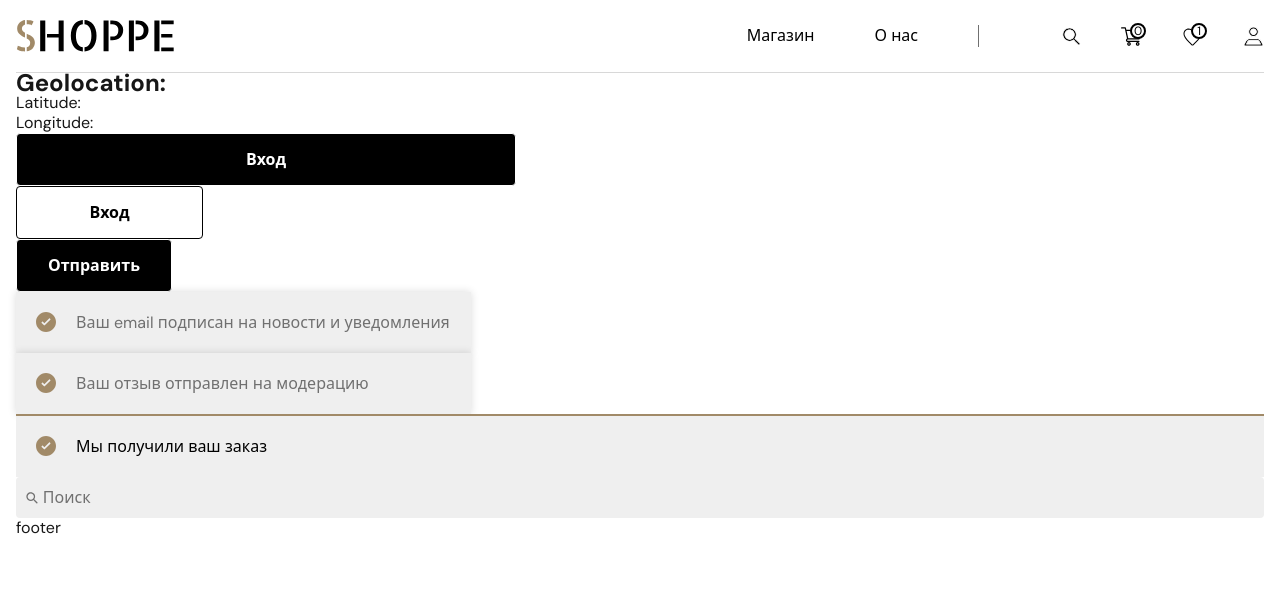
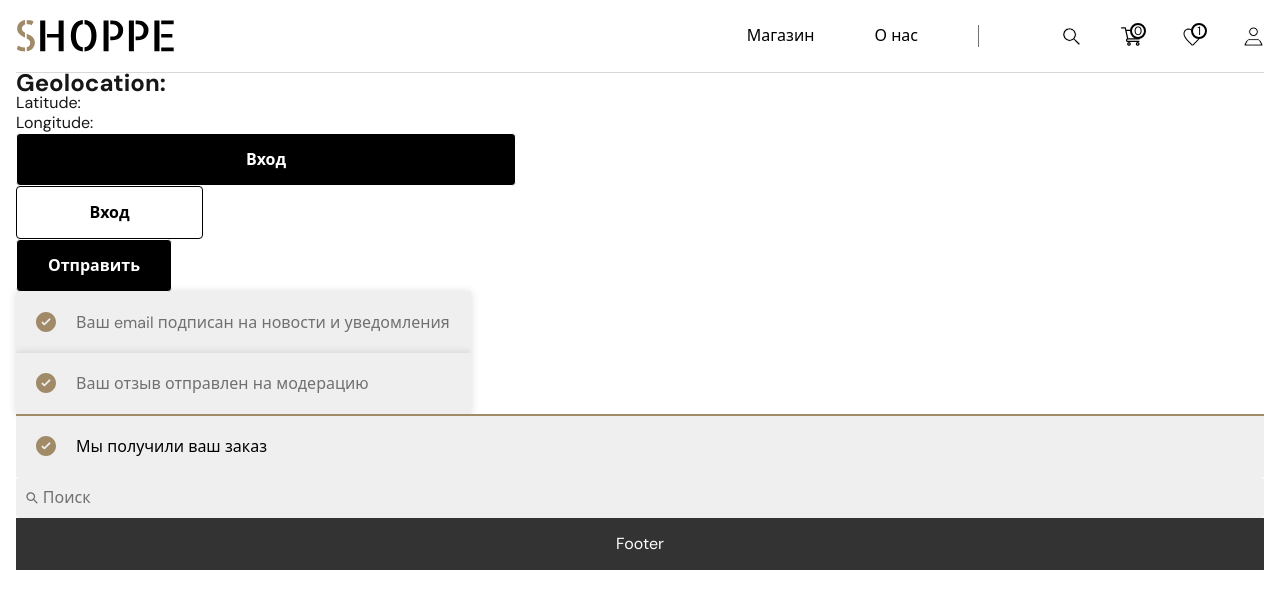
Before and after one commit to ministrov/shoppe-ecommerce-next, a Next.js app: page / in a window 1280 px wide. Shown: the top 608 px of the page. Built offline with nearby package versions, Linux system fonts and the light colour scheme; no server answers.

Commit message:
feat: create a layouts folder to store a header and footer for layout

```diff
--- a/app/layout.tsx
+++ b/app/layout.tsx
@@ -1,7 +1,8 @@
 import type { Metadata } from 'next';
-import { Header } from '@/components/header/Header';
+import { Header } from '@/layouts/header/Header';
 import { dmSans } from '@/styles/fonts';
 import './globals.css';
+import { Footer } from '@/layouts/footer/Footer';
 
 export const metadata: Metadata = {
   title: 'Create Next App',
@@ -19,7 +20,7 @@ export default function RootLayout({
         <div className='container'>
           <Header />
           <main>{children}</main>
-          <footer>footer</footer>
+          <Footer />
         </div>
       </body>
     </html>
--- /dev/null
+++ b/layouts/footer/Footer.module.css
@@ -0,0 +1,6 @@
+.footer {
+  padding: 1rem;
+  background-color: #333;
+  color: #fff;
+  text-align: center;
+}
--- /dev/null
+++ b/layouts/footer/Footer.tsx
@@ -0,0 +1,5 @@
+import styles from './Footer.module.css';
+
+export const Footer = () => {
+  return <footer className={styles.footer}>Footer</footer>;
+};
```
Also changed, not shown: layouts/header/Header.tsx (renamed from components/header/Header.tsx, +5 -5 lines), layouts/header/Header.module.css (renamed from components/header/Header.module.css).
